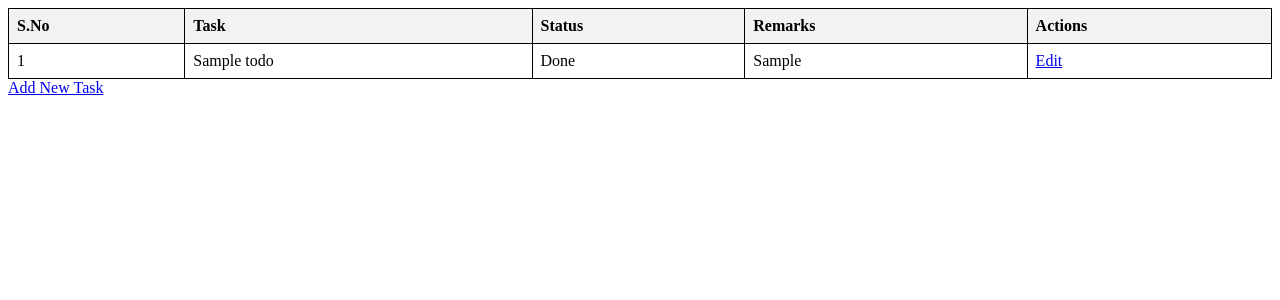
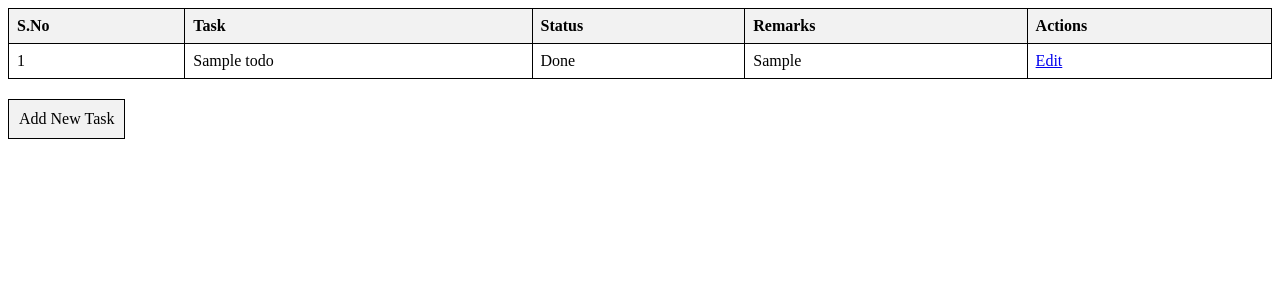
Before and after one commit to Srihari-001/TODO-Project, a Django app: page / in a window 1280 px wide. Shown: the top 300 px of the page. Run offline with Django 4.2, Linux system fonts and the light colour scheme; tables that the repository leaves empty hold one stand-in row (values such as "Sample post").

Commit message:
added border

```diff
--- a/todoapp/templates/todoapp/index.html
+++ b/todoapp/templates/todoapp/index.html
@@ -13,6 +13,19 @@
     th {
         background-color: #f2f2f2; /* Giving header a slightly different background for differentiation */
     }
+    .add-task-btn {
+            display: inline-block;  /* Makes other styles like padding and borders apply as expected */
+            border: 1px solid #000; /* Gives it a border */
+            padding: 10px;          /* Adds space around the text inside the box */
+            margin-top: 20px;       /* Adds space above the button for separation */
+            background-color: #f2f2f2; /* Gives it a light gray background */
+            text-decoration: none; /* Removes the underline from the link */
+            color: black;          /* Ensures text remains black */
+        }
+
+        .add-task-btn:hover {
+            background-color: #e0e0e0; /* Slightly darker background for hover effect */
+        }
 </style>
 
 <table>
@@ -40,4 +53,5 @@
     {% endfor %}
     </tbody>
 </table>
+
 <a href="{% url 'add_task' %}" class="add-task-btn">Add New Task</a>
```
